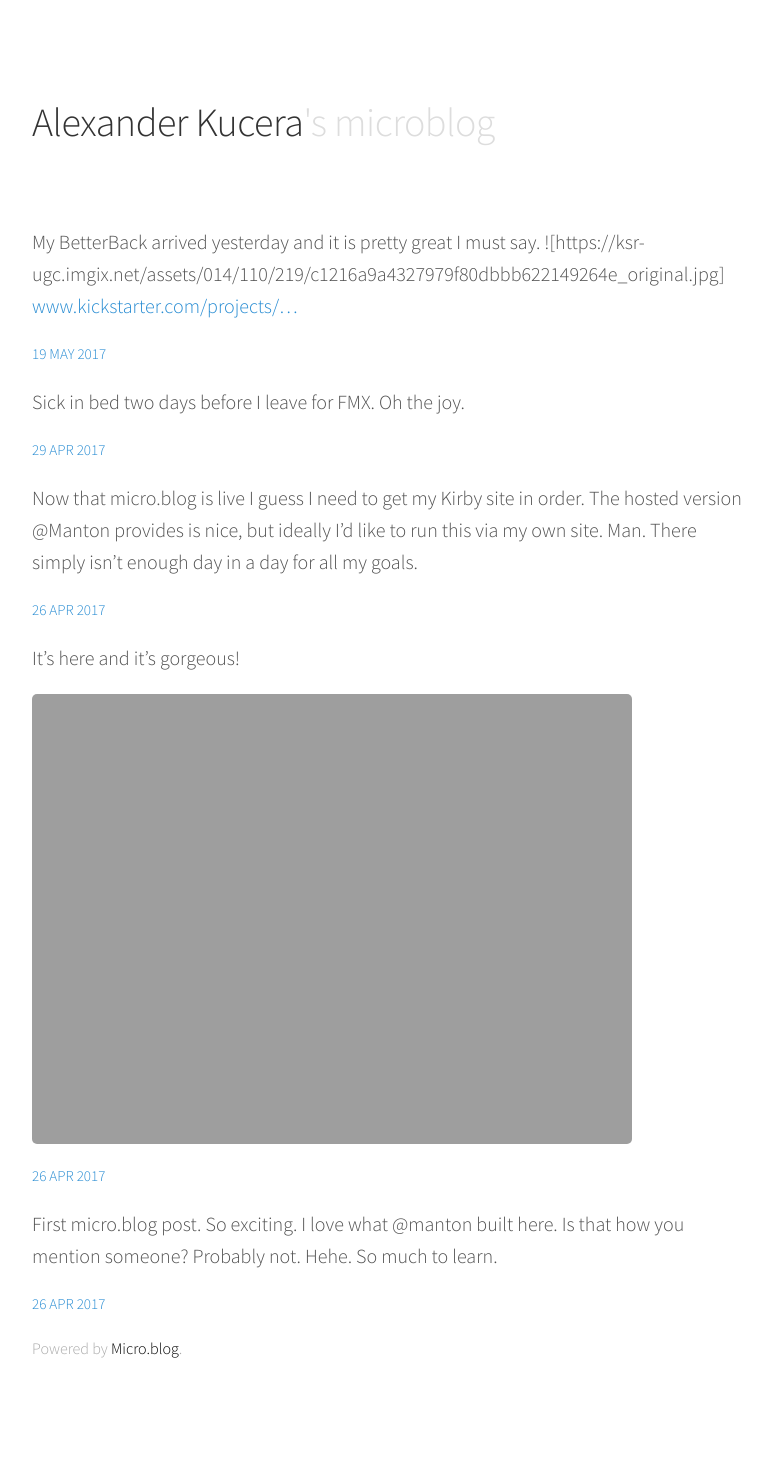
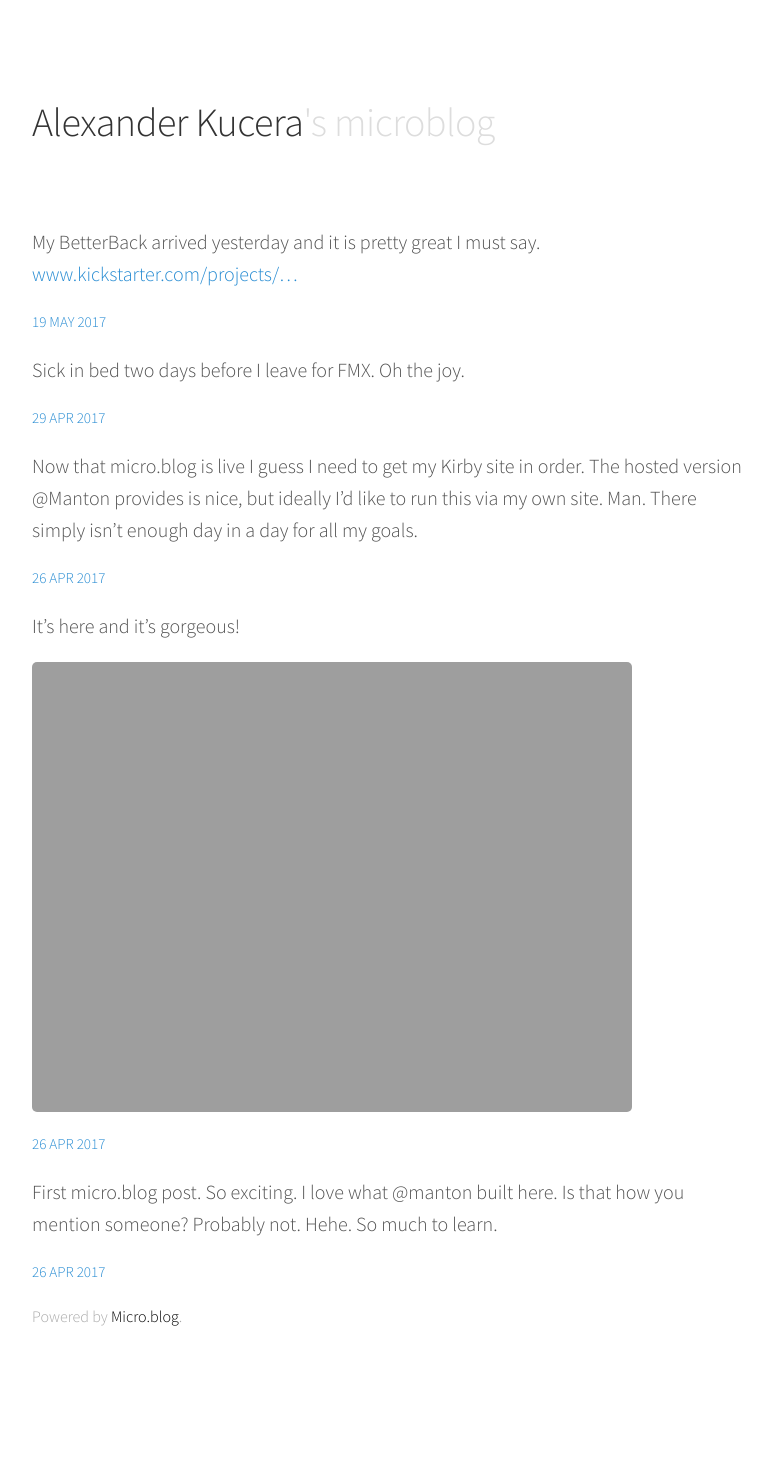
Before and after one commit to AlexKucera/alexkucera.github.io, a Jekyll site: the page built from index.html, in a window 1280 px wide. Shown: the whole page, without its empty margins (248-1020 px from the left). Built offline with Jekyll 4.4.1, drawn with Linux system fonts in a browser that asks for light colours; after the commit the page ends 1450 px from its top, so only the background shows below that; part of the change alters nothing that is shown.

Commit message:
Mirroring from Micro.blog.

```diff
--- a/_posts/2017-05-19-my-betterback-arrived.md
+++ b/_posts/2017-05-19-my-betterback-arrived.md
@@ -1,7 +1,6 @@
 ---
 layout: post
-date: 2017-05-19 13:58
+date: 2017-05-19 13:59
 ---
 My BetterBack arrived yesterday and it is pretty great I must say.
-![https://ksr-ugc.imgix.net/assets/014/110/219/c1216a9a4327979f80dbbb622149264e_original.jpg]
 [www.kickstarter.com/projects/...](https://www.kickstarter.com/projects/1123408990/betterback-therapy-improve-posture-back-pain)
```
